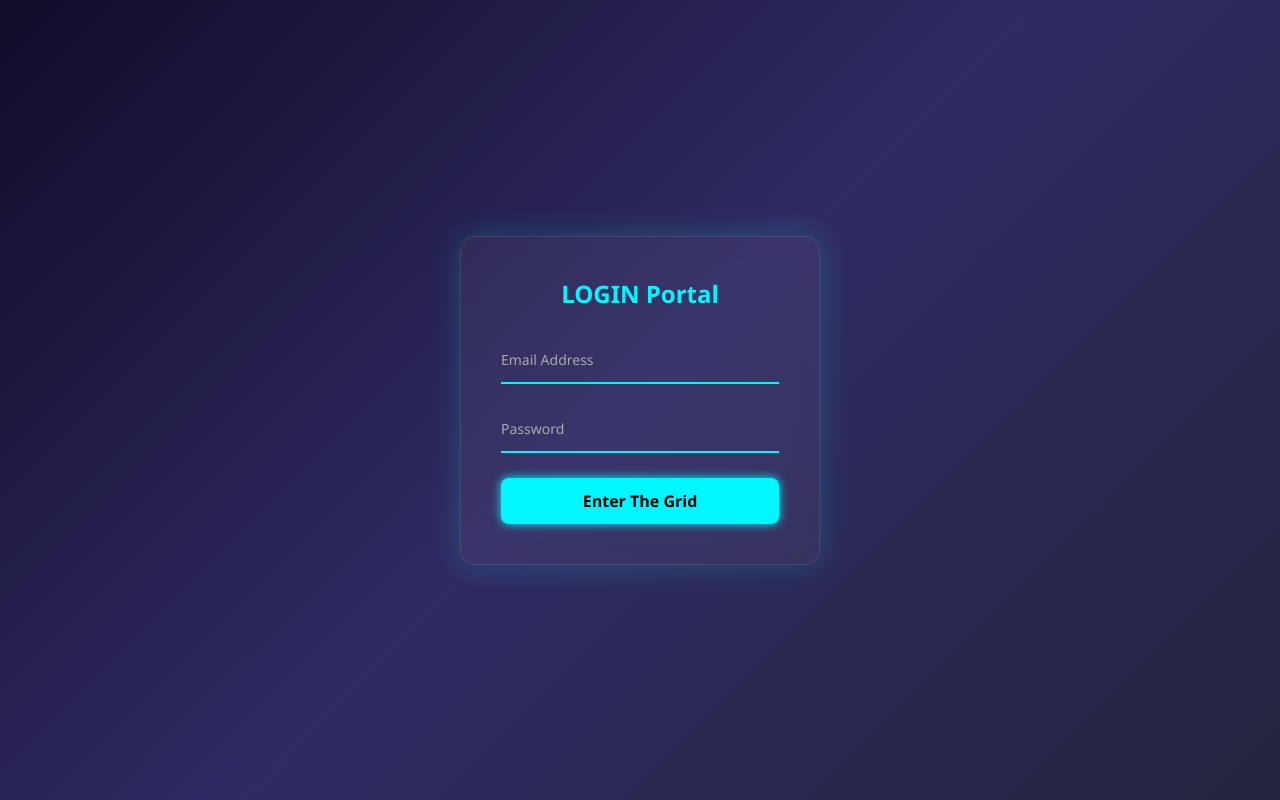
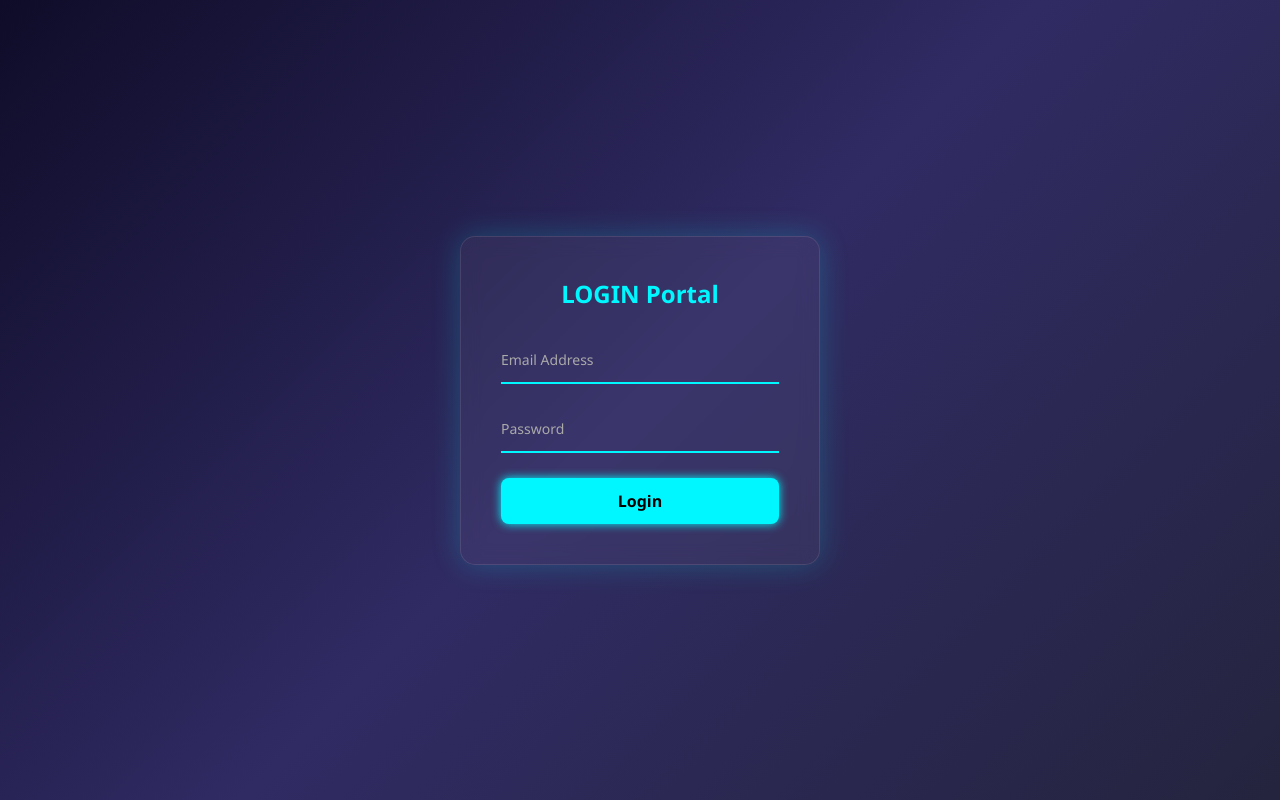
Before and after one commit to Lordemmazco/Holy-Tech, a plain HTML site: page Trying.html in a window 1280 px wide. Drawn offline with Linux system fonts and the light colour scheme.

Commit message:
Update Trying.html

```diff
--- a/Trying.html
+++ b/Trying.html
@@ -132,7 +132,7 @@ button:hover {
         <small class="error"></small>
       </div>
 
-      <button type="submit">Enter The Grid</button>
+      <button type="submit">Login</button>
     </form>
   </div>
 
```
